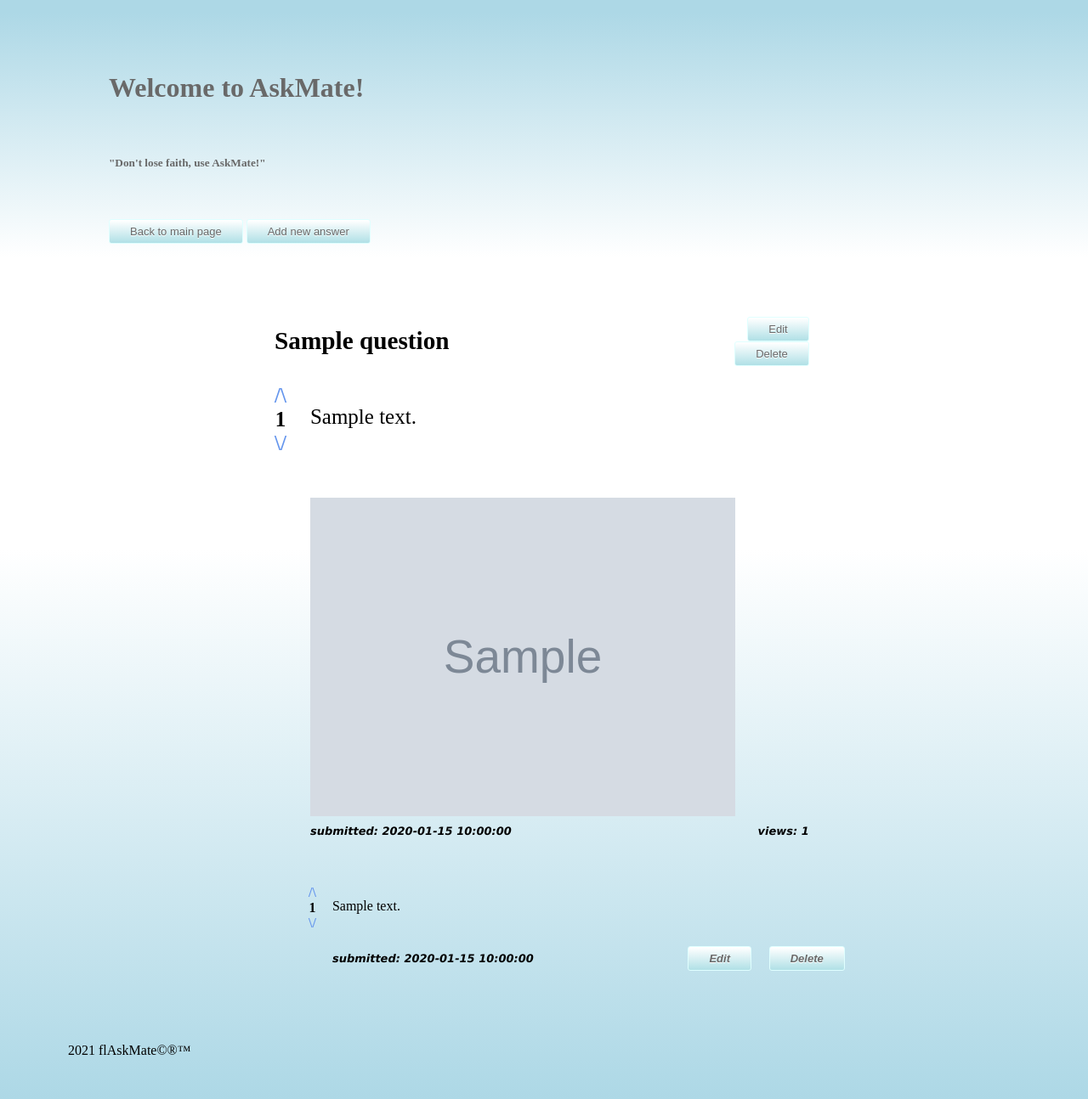
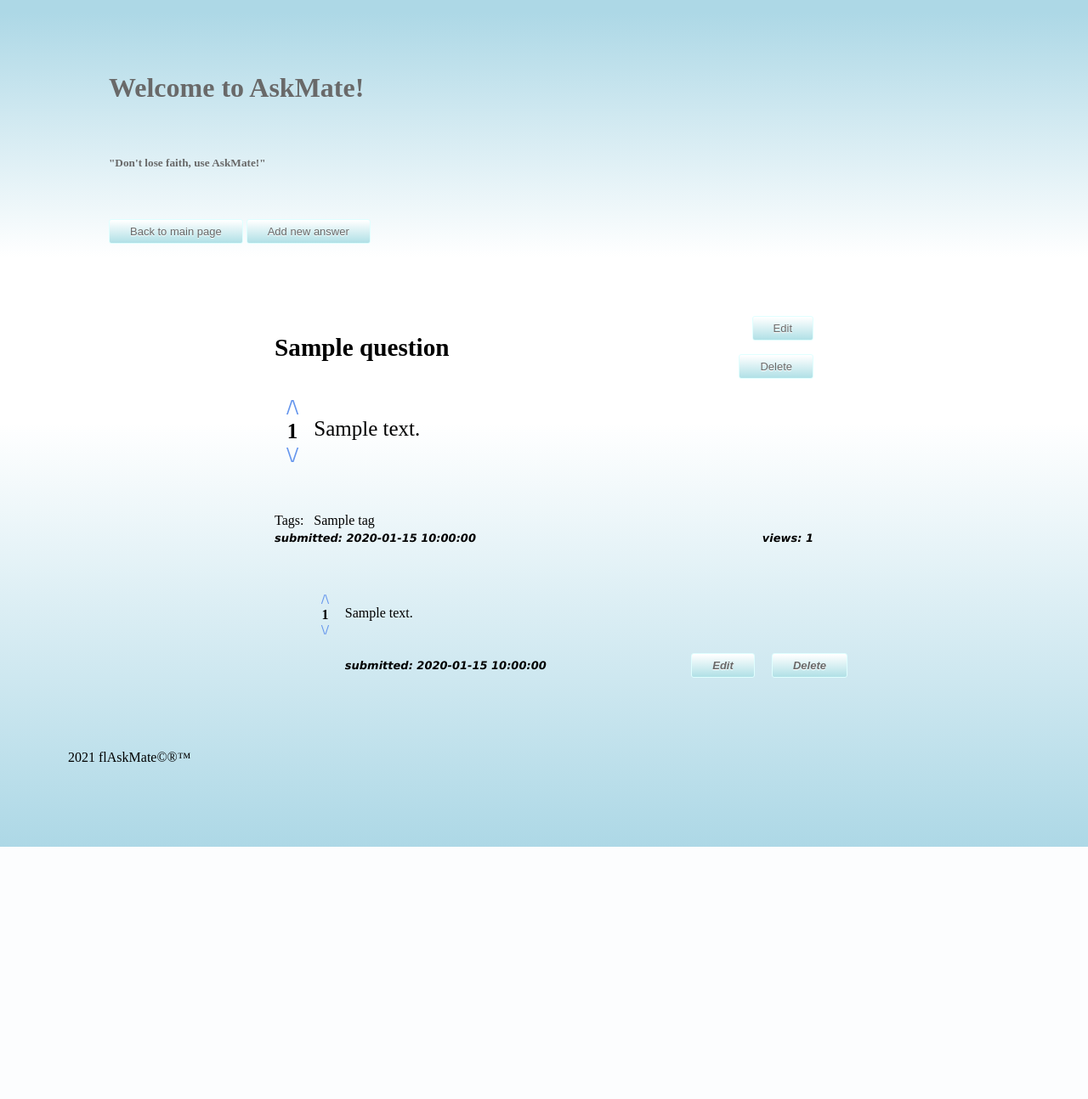
Before and after one commit to LatNat/ask-mate-3-python-LatNat, a Flask app: template templates/question.html in a window 1280 px wide. Shown: the whole page at 85% size. After the commit the page ends 997 px from the top, so only its background shows below. Run offline with Flask 2, Linux system fonts and the light colour scheme; the template is opened without the code that fills it: most values are stand-ins (such as "Sample title", 1, 10 or a date in 2020); grey boxes marked "Sample" are stand-in pictures.

Commit message:
added tags for question.html, edited css in general

```diff
--- a/server.py
+++ b/server.py
@@ -37,9 +37,10 @@ def list_index():
 def display_question(question_id):
     if 'view' not in request.args:
         data_handler.increment_views(question_id)
+    tags = data_handler.get_tags(question_id)
     question = data_handler.get_question_by_id(question_id)
     relevant_answers = data_handler.get_answers_by_question_id(question_id)
-    return render_template("question.html", question=question, answers=relevant_answers)
+    return render_template("question.html", question=question, tags=tags, answers=relevant_answers)
 
 
 @app.route("/question/<question_id>/edit", methods=["GET", "POST"])
--- a/static/stylesheet.css
+++ b/static/stylesheet.css
@@ -1,6 +1,6 @@
-* {
-    box-sizing: border-box;
-}
+/*table td {*/
+/*    border: 1px solid black;*/
+/*}*/
 
 .centered {
     margin: auto;
@@ -9,11 +9,9 @@
 
 .voting {
     text-align: center;
+    width: 7%;
+    font-weight: bold;
     vertical-align: top;
-    width: 50px;
-    font-weight: bold;
-    margin-right: 100px;
-    padding-right: 1em;
 }
 
 .answers {
--- a/templates/question.html
+++ b/templates/question.html
@@ -12,15 +12,12 @@
                 <h3>{{ question["title"] }}</h3>
             </td>
             <td style="text-align: right">
-                <a href="{{ url_for('edit_question', question_id=question['id']) }}" id="myButton">Edit</a><br>
-                <a href="{{ url_for('delete_question', question_id=question['id']) }}" id="myButton">Delete</a>
-            </td>
-            <td>
-
+                <p><a href="{{ url_for('edit_question', question_id=question['id']) }}" id="myButton">Edit</a></p>
+                <p><a href="{{ url_for('delete_question', question_id=question['id']) }}" id="myButton">Delete</a></p>
             </td>
         </tr>
         <tr>
-            <td rowspan="2" class="voting question">
+            <td class="voting question">
                 <strong>
                     <a href="{{ url_for('vote_question', question_id=question['id'], vote='up') }}">/\</a>
                     <br>{{ question["vote_number"] }}<br>
@@ -29,13 +26,22 @@
             </td>
             <td colspan="3" class="question">
                 <p class="linebreak">{{ question["message"] }}</p><br><br>
-                <img src="{{ url_for("static", filename="images/"+question["image"]) }}" alt="" width="500">
+                {% if question["image"] %}
+                    <img src="{{ url_for("static", filename="images/"+question["image"]) }}" alt="" width="500">
+                {% endif %}
             </td>
         </tr>
+        <tr>
+            <td>Tags:</td>
+            {% for tag in tags %}
+                <td>{{ tag.name }}</td>
+            {% endfor %}
+        </tr>
         <tr class="stats">
-            <td class="submit_time">submitted: {{ question["submission_time"] }}</td>
+            <td class="submit_time" colspan="2">submitted: {{ question["submission_time"] }}</td>
             <td style="text-align: right">views: {{ question["view_number"] }} </td>
         </tr>
+
     </table>
 </div>
 <div class="answers" id="answer">
@@ -51,6 +57,9 @@
         </td>
         <td colspan="3">
             <p class="linebreak">{{ answer["message"] }}</p><br>
+            {% if question["image"] %}
+                    <img src="{{ url_for("static", filename="images/"+question["image"]) }}" alt="" width="500">
+            {% endif %}
         </td>
     </tr>
     <tr class="left_text stats">
```
Also changed, not shown: data_handler.py (+11 -0 lines).
